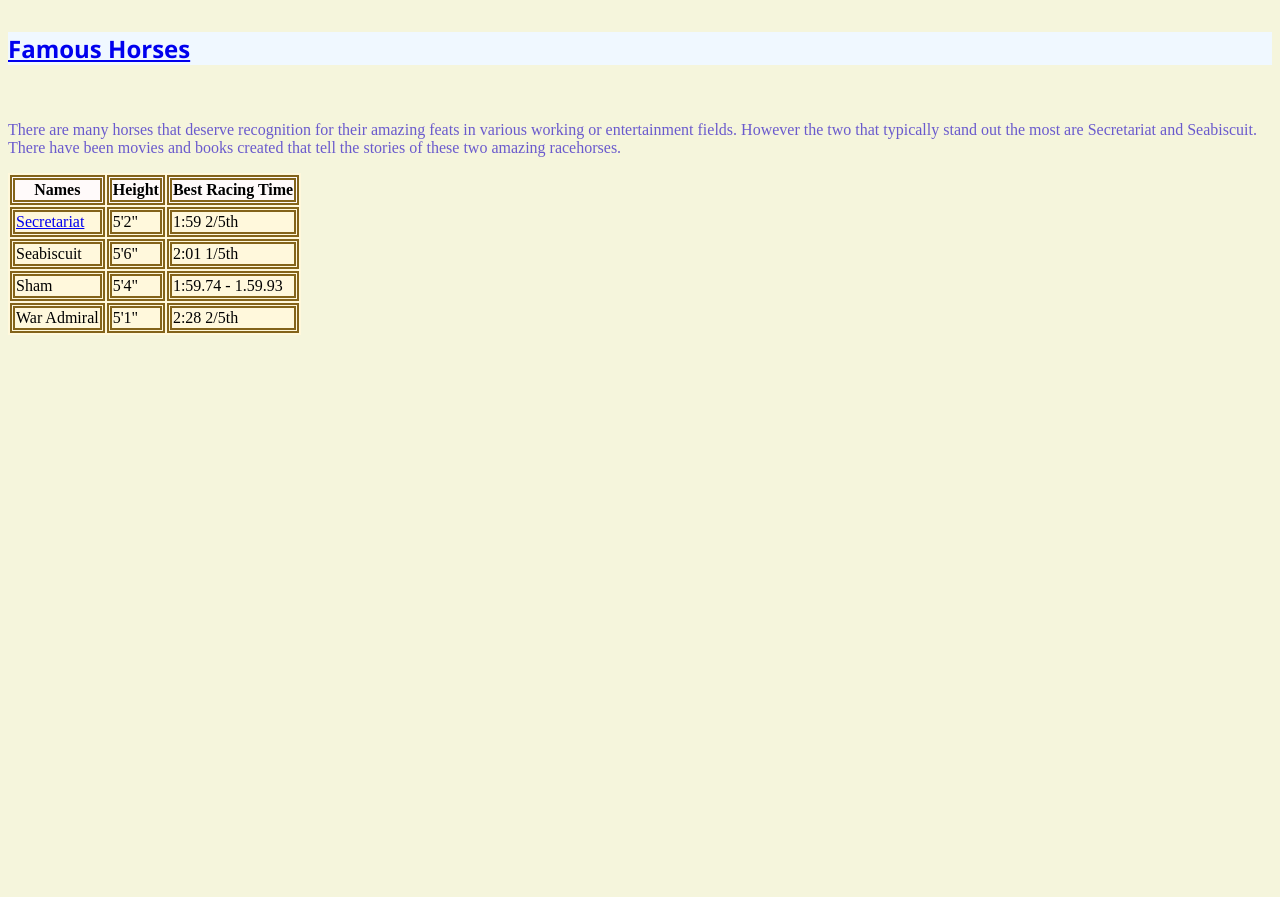
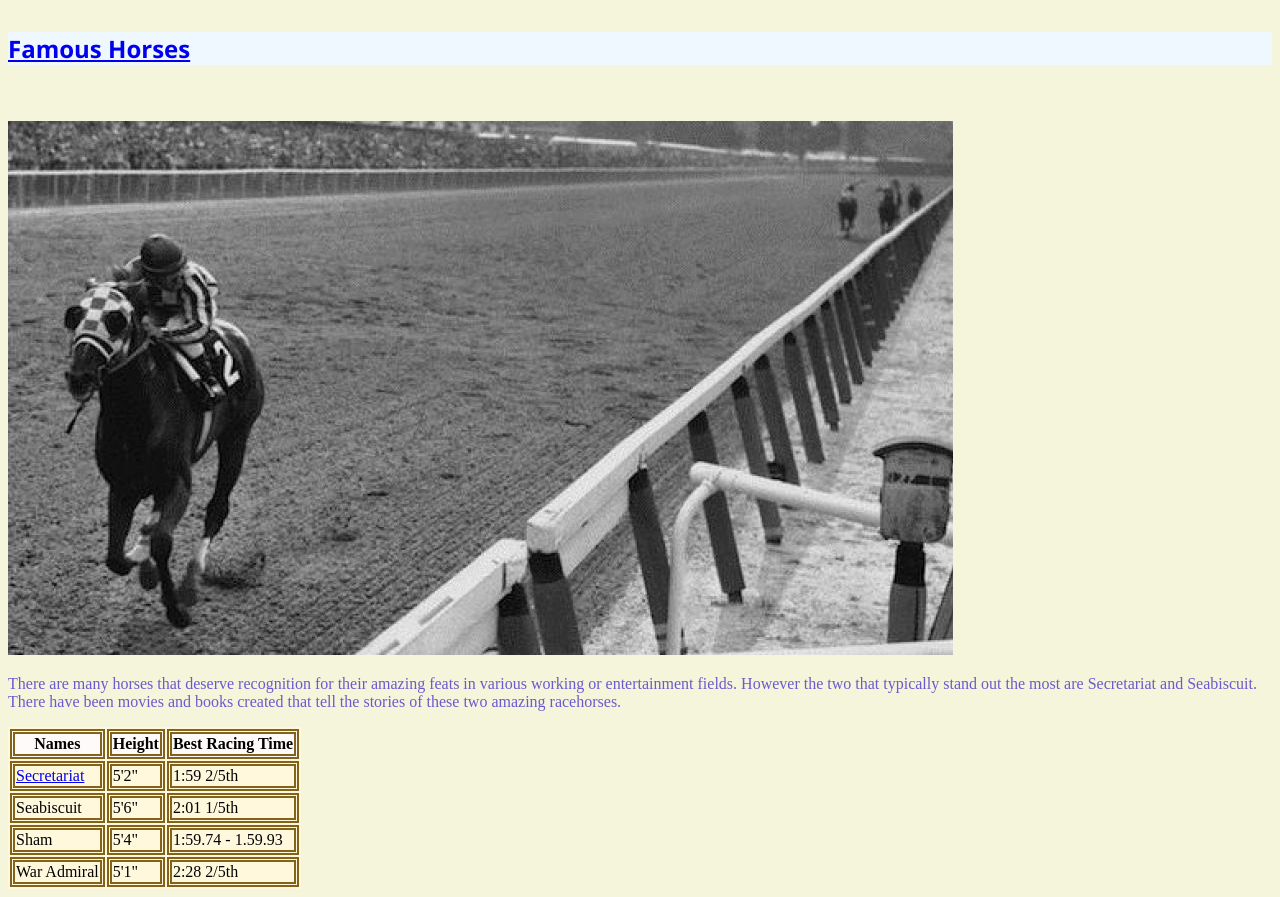
Before and after one commit to ARodriguez15/HTML2, a plain HTML site: page index.html in a window 1280 px wide. Shown: the part 2780-3677 px from the top of the page. Before the commit the page ends 3123 px from the top, so only its background shows below. Drawn offline with Linux system fonts and the light colour scheme.

Commit message:
new image
new image added; secretariat

```diff
--- a/index.html
+++ b/index.html
@@ -32,7 +32,8 @@
 	  <img src="horseeye.jpeg" width="800" height="455" alt="Eye of a Horse">
 	<p> <span style="color:coral;"> Horses can see 360 degrees! Since the horses have their eyes situated on the sides of their heads, they can see all around themsleves. However, they have 2 blindspots: directly behind them and directly in front of them.</span></p>
 	<h6><a href="https://horseyhooves.com/famous-horses/">Famous Horses</a></h6>
-	     <p> <span style="color:slateblue;">There are many horses that deserve recognition for their amazing feats in various working or entertainment fields. However the two that typically stand out the most are Secretariat and Seabiscuit. There have been movies and books created that tell the stories of these two amazing racehorses. </span></p>
+		<img src="secretariat.jpeg" width="945" height="534" alt="Cave Drawing of Horses">
+           <p> <span style="color:slateblue;">There are many horses that deserve recognition for their amazing feats in various working or entertainment fields. However the two that typically stand out the most are Secretariat and Seabiscuit. There have been movies and books created that tell the stories of these two amazing racehorses. </span></p>
 	   <table style="background-color: cornsilk">
 	    <tr>
 			<th>Names</th>
```
Also changed, not shown: secretariat.jpeg (added).
